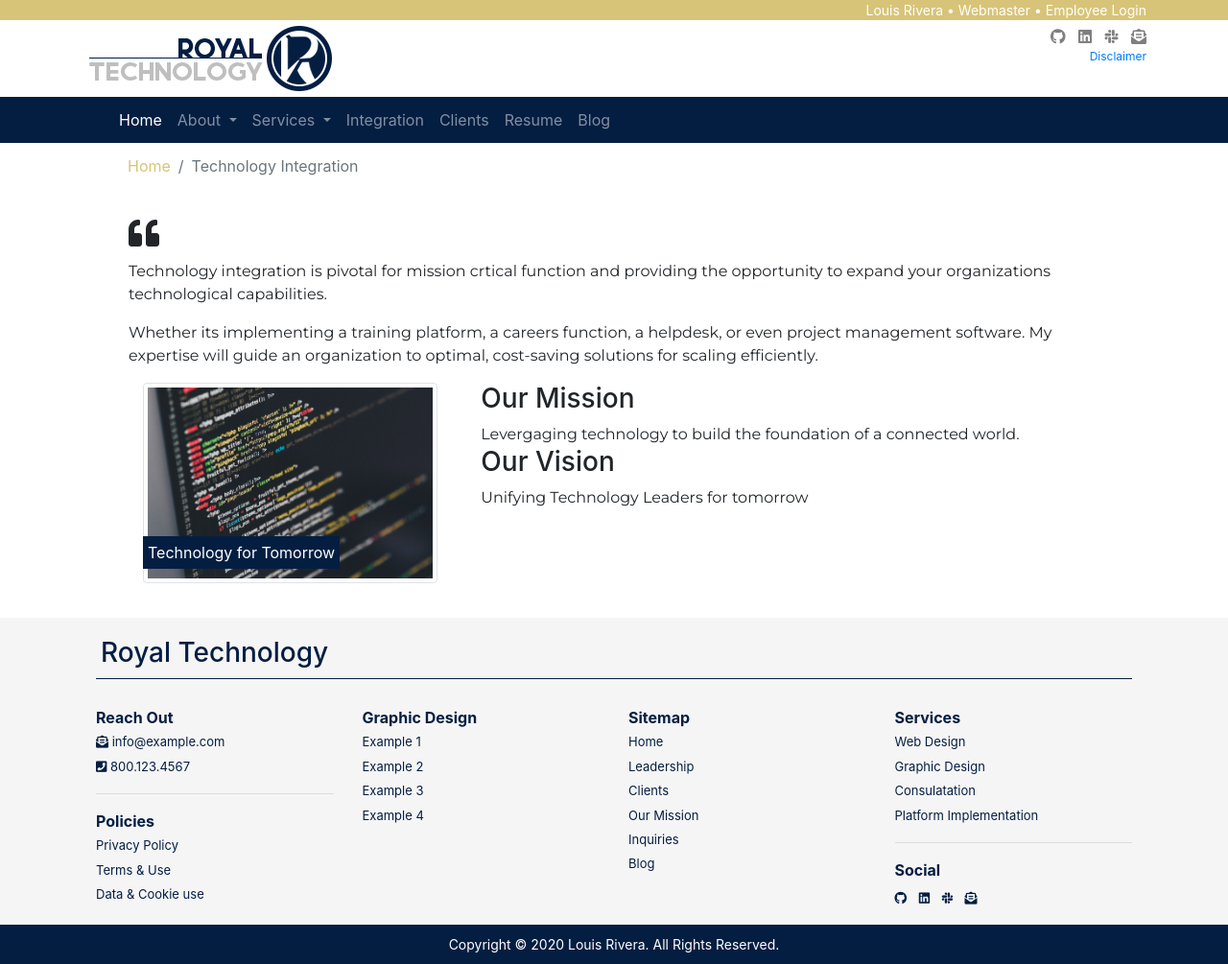
After one commit to louriv/RiveraProjects, a PHP site: page /integration.php in a window 1280 px wide. The commit adds this page. Shown: the whole page at 96% size. Run offline with PHP 8.4, Linux system fonts and the light colour scheme.

Commit message:
More pages and styling
-added blog page
-added integration page
-added Resume in the nav and resume pdf
-added employee login page
-changes to styling and content layout on pages to finalize secondary template

```diff
--- a/css/stylesheet.css
+++ b/css/stylesheet.css
@@ -170,9 +170,7 @@ a.social-icons:hover {
 }
 
 .login-img {
-  margin: 5px;
-  float:right;
-  width:75%;
+
 }
 
 .btn-gold {
@@ -183,19 +181,14 @@ a.social-icons:hover {
 }
 
 .bio {
-border: 10px solid #fff;
-padding-top: 0px!important;
-padding-left: 0px!important;
-padding-right: 0px!important;
+  max-width: 250px;
+
 
 }
 
-.bio {
-  max-width: 250px;
-  padding: 2rem;
-  float:right;
+.content-padding {
+  padding: .75rem 4rem;
 }
-
 .bioparagraph {
   margin-bottom: 0px;
 }
@@ -211,7 +204,7 @@ padding-right: 0px!important;
   left: 0%;
 }
 
-.insidecontent {
+.indexcontent {
   margin-top: 25px;
 }
 
--- a/includes/hero.php
+++ b/includes/hero.php
@@ -1,5 +1,5 @@
 <!-- Begin Content -->
-  <div class="container insidecontent">
+  <div class="container indexcontent">
         <div class="row">
           <div class="col">
             <img src="../riveraprojects/img/headshot.jpg" alt="Headshot" class="bio d-none d-md-block img-fluid">
@@ -12,7 +12,7 @@
 
               <p class="icon-section">
                 <b>Louis A. Rivera Jr.</b>
-                <br/> CEO & Technology Consultant
+                <br/> Technology Consultant
                 <br/>  <a class="social-icons" href="https://github.com/louriv" target="_blank">
                   <i class="fab fa-github"></i>
                 </a>
--- a/includes/nav.php
+++ b/includes/nav.php
@@ -33,18 +33,18 @@
         <a class="dropdown-item" href="#">General Consulation</a>
       </div>
     </li>
+    <li class="nav-item">
+      <a class="nav-link" href="#">Integration</a>
+    </li>
       <li class="nav-item">
         <a class="nav-link" href="#">Clients</a>
       </li>
       <li class="nav-item">
-        <a class="nav-link" href="#">Resume</a>
+        <a class="nav-link" href="../RiveraProjects/pdf/RiveraResume.pdf" target="_blank">Resume</a>
       </li>
 
       <li class="nav-item">
         <a class="nav-link" href="blog.php">Blog</a>
-      </li>
-      <li class="nav-item">
-        <a class="nav-link" href="#">Inquiries</a>
       </li>
     </ul>
 
--- /dev/null
+++ b/integration.php
@@ -0,0 +1,83 @@
+<!DOCTYPE html>
+<html lang="en" dir="ltr">
+
+     <!--header scripts -->
+     <?php include ('includes/header-scripts.php'); ?>
+
+
+
+  <body class="site">
+
+    <!--head navbar -->
+    <?php include ('includes/headbar.php'); ?>
+
+    <!--head navbar -->
+    <?php include ('includes/logobar.php'); ?>
+
+    <!--head navbar -->
+    <?php include ('includes/nav.php'); ?>
+
+
+
+
+    <!-- begin content -->
+    <div class="site-content">
+
+<div class="container">
+  <div class="row">
+    <div class="col">
+    <nav aria-label="breadcrumb">
+      <ol class="breadcrumb">
+        <li class="breadcrumb-item"><a href="/" class="breadlinks">Home</a></li>
+        <li class="breadcrumb-item active" aria-current="page">Technology Integration</li>
+  </ol>
+</nav>
+</div>
+</div>
+</div>
+
+      <div class="container content-padding">
+        <div class="row">
+          <div class="col-sm-12">
+            <h2><span><i class="fas fa-quote-left"></i></span></h2>
+            <p>Technology integration is pivotal for mission crtical function and providing the opportunity to expand your organizations technological capabilities.</p>
+            <p>Whether its implementing a training platform, a careers function, a helpdesk, or even project management software. My expertise will guide an organization to optimal, cost-saving solutions for scaling efficiently.</p>
+            </div>
+        </div>
+
+        <div class="container">
+          <div class="row">
+            <div class="col-sm-12 col-md-4">
+                <div class="text-container">
+              <img src="../riveraprojects/img/code.jpg" alt="Mission" class="img-thumbnail d-none d-md-block img-fluid">
+              <div class="tag">
+                Technology for Tomorrow
+              </div>
+            </div>
+          </div>
+          <div class="col">
+            <div class="container-fluid">
+              <h3>Our Mission</h3>
+              <p class="bioparagraph">Levergaging technology to build the foundation of a connected world.</p>
+            </div>
+            <div class="container-fluid">
+              <h3>Our Vision</h3>
+                  <p class="bioparagraph">Unifying Technology Leaders for tomorrow</p>
+                </div>
+              </div>
+            </div>
+          </div>
+        </div>
+      </div>
+    </div>
+
+
+  <!--universal footer -->
+  <?php include ('includes/footer.php'); ?>
+
+  <!--footer scripts -->
+  <?php include ('includes/footer-scripts.php'); ?>
+
+
+</body>
+</html>
--- a/leadership.php
+++ b/leadership.php
@@ -36,9 +36,9 @@
 </div>
 </div>
 
-      <div class="container">
+      <div class="container content-padding">
         <div class="row"><!-- begin test area -->
-          <div class="col-sm-12 col-md-4">
+          <div class="col-sm-12 col-md-3">
             <img src="../riveraprojects/img/headshot.jpg" alt="Headshot" class="bio d-none d-md-block img-fluid">
           </div>
 
--- a/mission.php
+++ b/mission.php
@@ -36,8 +36,8 @@
 </div>
 </div>
 
-      <div class="container">
-        <div class="row"><!-- begin test area -->
+      <div class="container content-padding">
+        <div class="row">
           <div class="col-sm-12 col-md-4">
               <div class="text-container">
             <img src="../riveraprojects/img/code.jpg" alt="Mission" class="img-thumbnail d-none d-md-block img-fluid">
@@ -67,7 +67,7 @@
               </div>
 
 
-        </div><!-- end testing area-->
+        </div>
     </div>
   </div>
 
```
Also changed, not shown: blog.php (+11 -8 lines), employee-login.php (+4 -4 lines), 1 other file.
